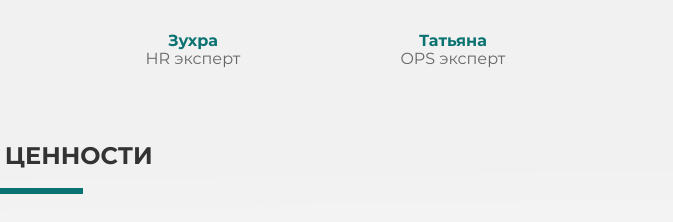
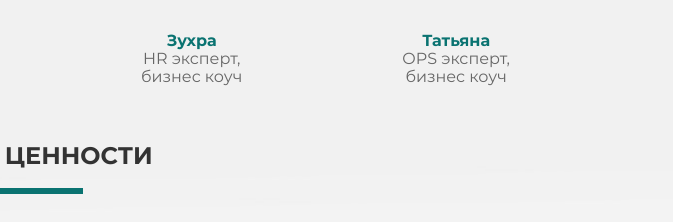
Before and after one commit to Ozimnadius/pointbreak.io, a website: page index.html in a window 1280 px wide. Shown: the part 2803-3025 px from the top of the page, 607-1280 px from the left. Drawn offline with Linux system fonts and the light colour scheme.

Commit message:
some changes

```diff
--- a/index.html
+++ b/index.html
@@ -453,7 +453,8 @@
                                                 Зухра
                                             </div>
                                             <div class="about__worker-prof">
-                                                HR эксперт
+                                                HR эксперт, <br>
+                                                бизнес коуч
                                             </div>
                                             <script type="template" class="about__item-content">
                                                 <p>
@@ -491,7 +492,8 @@
                                                 Татьяна
                                             </div>
                                             <div class="about__worker-prof">
-                                                OPS эксперт
+                                                OPS эксперт, <br>
+                                                бизнес коуч
                                             </div>
                                             <script type="template" class="about__item-content">
                                                 <p>
@@ -701,7 +703,8 @@
                         </a>
 
                         <div class="contacts__right">
-                            <a href="tel:+7 (495) 35-99-333" class="contact">+7 (495) 35-99-333</a>
+                            <a href="tel:+7(903)002-98-70" class="contact">+7 (903) 002-98-70 Татьяна</a>
+                            <a href="tel:+7(903)589-05-13" class="contact">+7 (903) 589-05-13 Зухра</a>
                             <a href="mailto:we@pointbreak.ru" class="contact">we@pointbreak.moscow</a>
                         </div>
 
--- a/js/main.js
+++ b/js/main.js
@@ -184,7 +184,6 @@ $(function () {
     });
 
     $('.mmenu__link').on('click', function (e) {
-
         e.preventDefault();
         let link = $(this),
             id = link.attr('href'),
@@ -194,7 +193,7 @@ $(function () {
         mmenu.removeClass('active');
         $('body,html').animate({
             scrollTop: scrollTop
-        }, 700)
+        }, 700);
     });
     /*END MMENU*/
 
```
